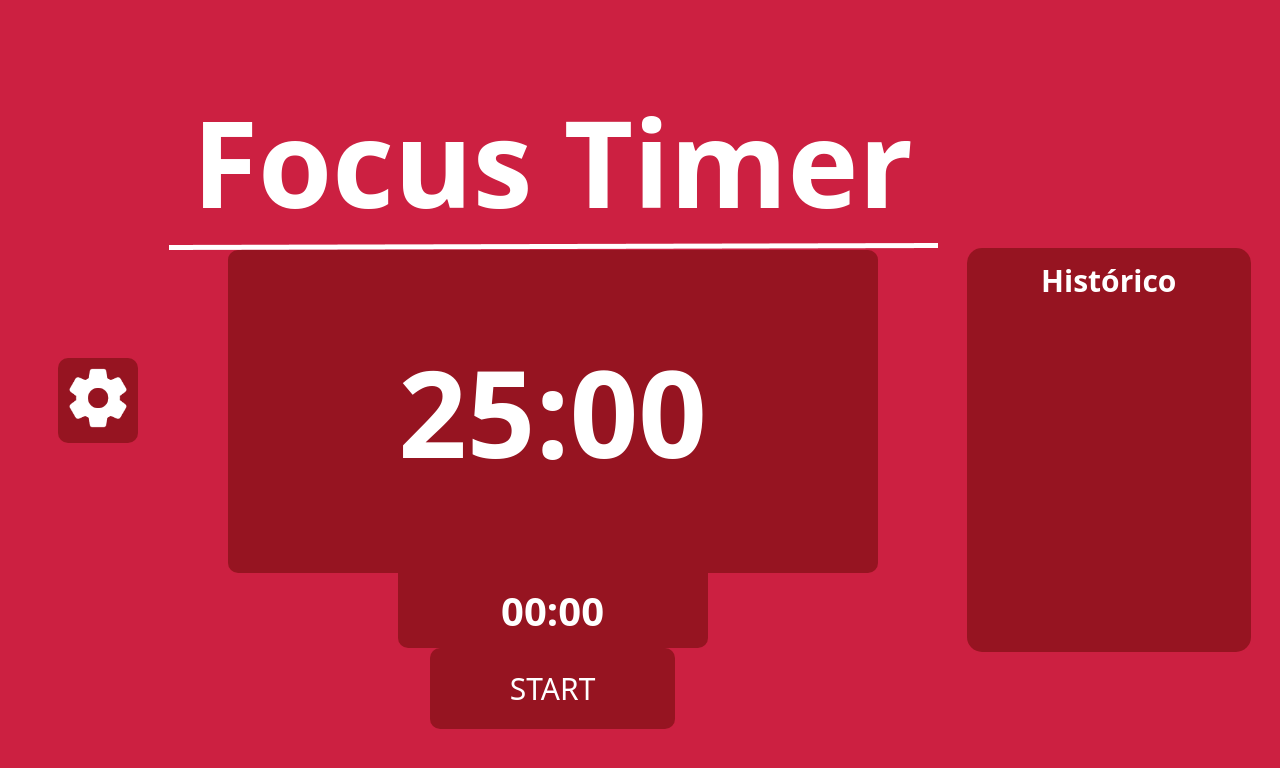
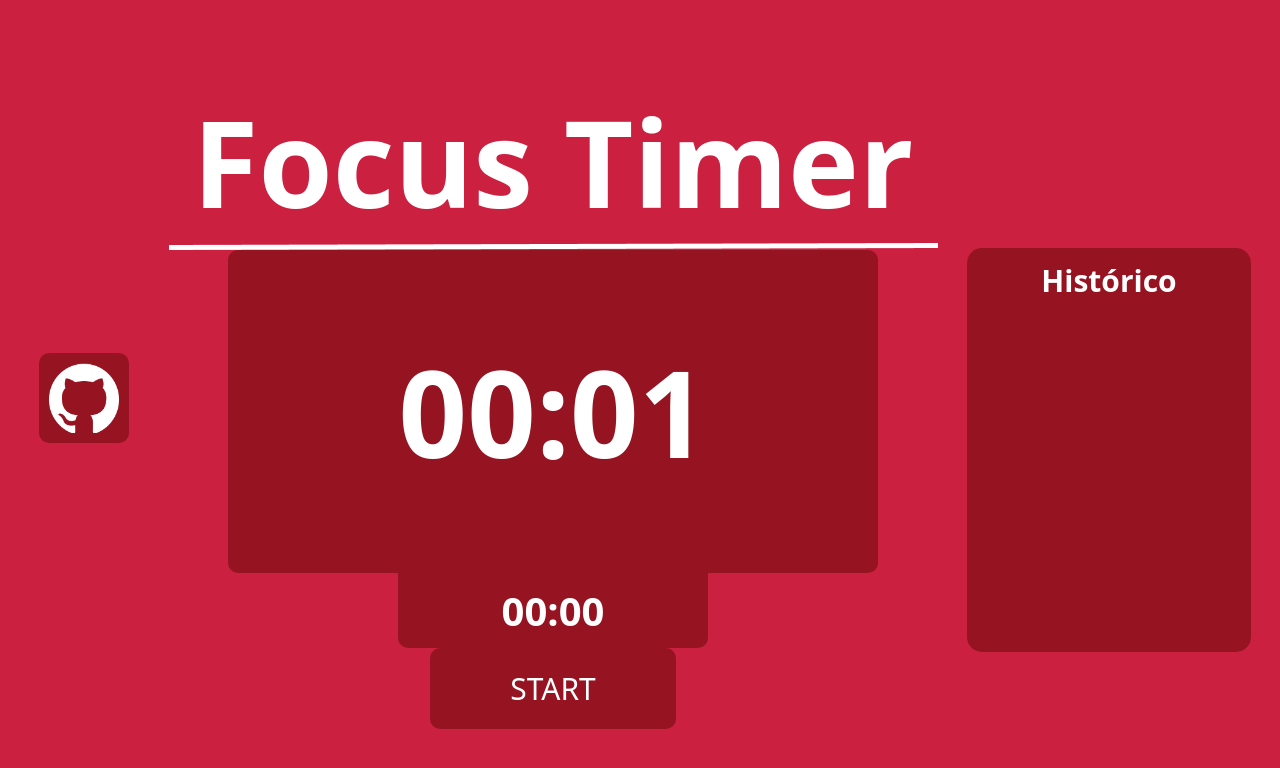
Before and after one commit to GuilhermeCustodioNieto/Projetos-Diversos, a React (Vite) app in the folder Pomodoro-Timer/pomodoro/: page / in a window 1280 px wide. Shown: the top 768 px of the page. Built offline with nearby package versions, Linux system fonts and the light colour scheme; a web font is replaced by a local one.

Commit message:
Botão de links adicionado

```diff
--- a/Pomodoro-Timer/pomodoro/src/App.jsx
+++ b/Pomodoro-Timer/pomodoro/src/App.jsx
@@ -1,6 +1,7 @@
 import "./App.css";
 import { BrowserRouter, Routes, Route } from "react-router-dom";
 import Timer from "./pages/Timer/Timer";
+
 function App() {
   return (
     <>
--- /dev/null
+++ b/Pomodoro-Timer/pomodoro/src/components/ButtonLink/ButtonLink.jsx
@@ -0,0 +1,59 @@
+import React, { useEffect, useState } from "react";
+
+import styled from "styled-components";
+
+function ButtonLink({ isRed }) {
+  const [ButtonLink, setButtonLink] = useState(styled.div``);
+  const [ImageLink, setImageLink] = useState(styled.img``);
+
+  useEffect(() => {
+    if (isRed) {
+      setButtonLink(styled.div`
+        display: flex;
+        justify-content: center;
+        align-items: center;
+
+        display: flex;
+        flex-direction: column;
+      `);
+      setImageLink(styled.img`
+        width: 70px;
+        height: 70px;
+        margin: 10px;
+        background-color: #760e0e9d;
+        padding: 10px;
+        border-radius: 10px;
+      `);
+    } else {
+      setButtonLink(styled.div`
+        border-radius: 10px;
+        display: flex;
+        justify-content: center;
+        align-items: center;
+        padding: 5px;
+
+        display: flex;
+        flex-direction: column;
+      `);
+
+      setImageLink(styled.img`
+        width: 70px;
+        height: 70px;
+        margin: 10px;
+        background-color: #0066af;
+        padding: 10px;
+        border-radius: 10px;
+      `);
+    }
+  }, [isRed]);
+
+  return (
+    <ButtonLink>
+      <a href="https://github.com/GuilhermeCustodioNieto">
+        <ImageLink src="../../../public/github-link.png" alt="" />
+      </a>
+    </ButtonLink>
+  );
+}
+
+export default ButtonLink;
--- a/Pomodoro-Timer/pomodoro/src/components/SettingsLink/SettingsLink.jsx
+++ /dev/null
@@ -1,43 +0,0 @@
-import React, { useEffect, useState } from "react";
-import styles from "./SettingsLink.module.css";
-import styled from "styled-components";
-
-function SettingsLink({ isRed }) {
-  const [SettingsLink, setSettingsLink] = useState(styled.div``);
-
-  useEffect(() => {
-    if (isRed) {
-      setSettingsLink(styled.div`
-        background-color: #760e0e9d;
-        border-radius: 10px;
-        display: flex;
-        justify-content: center;
-        align-items: center;
-        padding: 5px;
-      `);
-    } else {
-      setSettingsLink(styled.div`
-        background-color: #0066af;
-        border-radius: 10px;
-        display: flex;
-        justify-content: center;
-        align-items: center;
-        padding: 5px;
-      `);
-    }
-  }, [isRed]);
-
-  return (
-    <SettingsLink>
-      <a href="/settings">
-        <img
-          src="../../../public/settings_icon.png"
-          alt=""
-          className={styles.settings_link_img}
-        />
-      </a>
-    </SettingsLink>
-  );
-}
-
-export default SettingsLink;
--- a/Pomodoro-Timer/pomodoro/src/components/SettingsLink/SettingsLink.module.css
+++ /dev/null
@@ -1,14 +0,0 @@
-.settings_link {
-    background-color: #760e0e9d;
-    border-radius: 10px;
-    display: flex;
-    justify-content: center;
-    align-items: center;
-    padding: 5px;
-
-}
-
-.settings_link_img {
-    width: 70px;
-    height: 70px;
-}
--- a/Pomodoro-Timer/pomodoro/src/pages/Timer/Timer.jsx
+++ b/Pomodoro-Timer/pomodoro/src/pages/Timer/Timer.jsx
@@ -1,11 +1,13 @@
 import { React, useEffect, useState } from "react";
 import styles from "./Timer.module.css";
 import Title from "../../components/Title/Title";
-import SettingsLink from "../../components/SettingsLink/SettingsLink";
+
 import TimerContainer from "../../components/TimerContainer/TimerContainer";
 import History from "../../components/History/History";
 import StartBtn from "../../components/StartBtn/StartBtn";
 import styled from "styled-components";
+
+import ButtonLink from "../../components/ButtonLink/ButtonLink";
 
 function Timer() {
   // 1. o tempo limite de minutos e segundos
@@ -14,7 +16,7 @@ function Timer() {
   // 4. função de resetar o cronometro
   // 5. função de pausar o cronometro
 
-  const [timerValue, setTimerValue] = useState(1500);
+  const [timerValue, setTimerValue] = useState(1);
   const [isRunning, setIsRunning] = useState(false);
   const [isRed, setIsRed] = useState(true);
   const [Page, setPage] = useState(styled.div``);
@@ -67,8 +69,7 @@ function Timer() {
 
   return (
     <Page>
-      <h1></h1>
-      <SettingsLink isRed={isRed}></SettingsLink>
+      <ButtonLink isRed={isRed}></ButtonLink>
       <div className={styles.main_infos}>
         <Title></Title>
         <TimerContainer
```
Also changed, not shown: Pomodoro-Timer/pomodoro/src/components/ButtonLink/ButtonLink.module.css (added, +20 -0 lines), Pomodoro-Timer/pomodoro/public/github-link.png (added), Pomodoro-Timer/pomodoro/public/linkedin.png (added).
